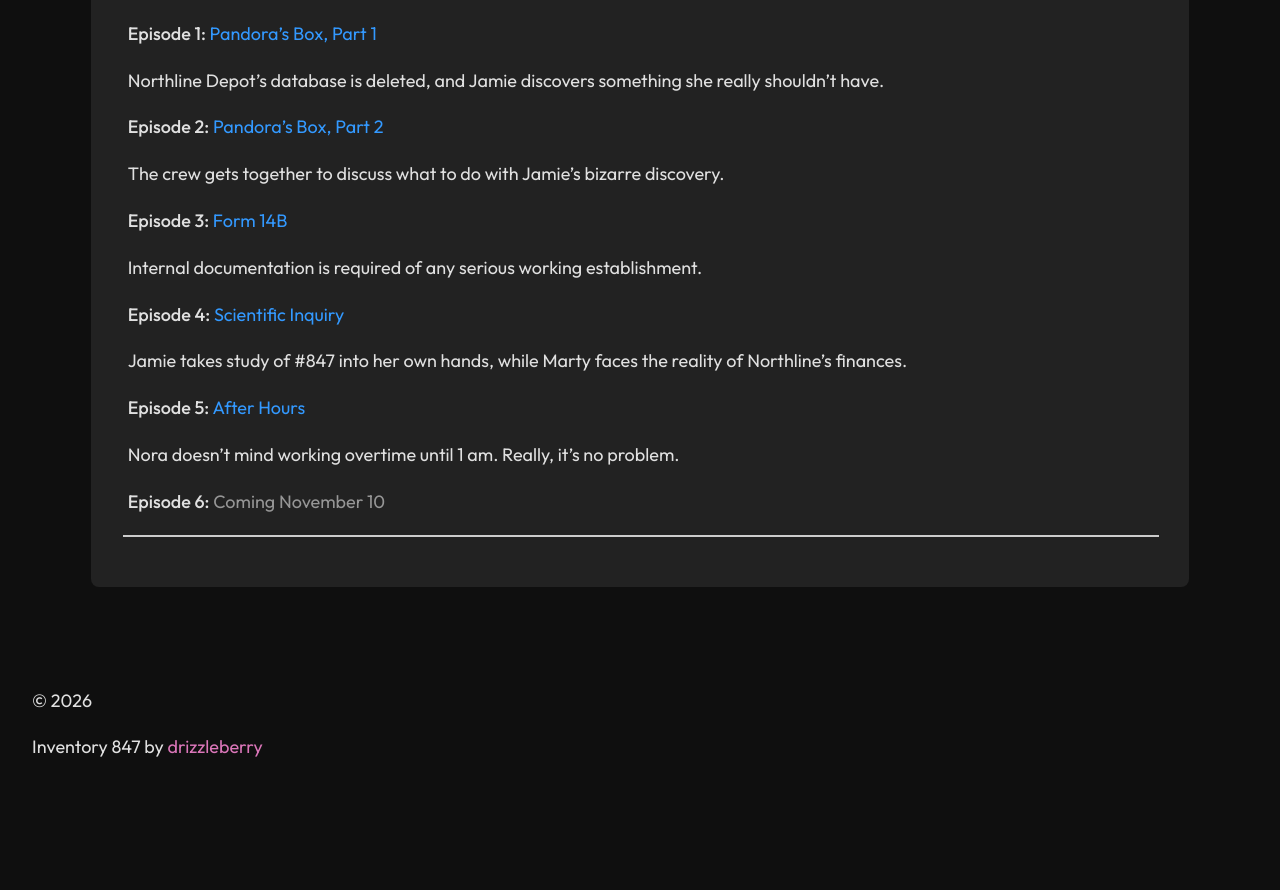
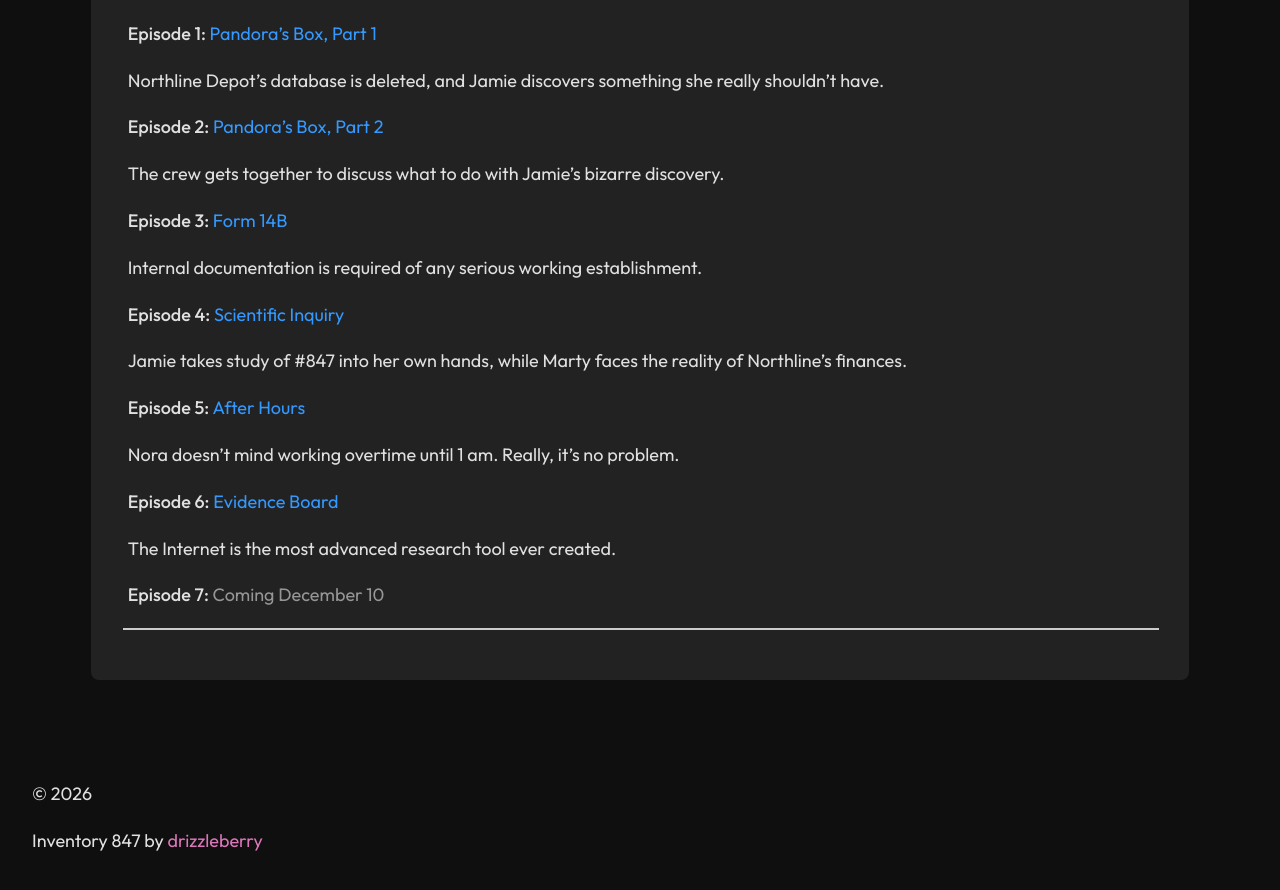
Before and after one commit to drizzleberry/drizzleberry.github.io, a Jekyll site: the page built from index.md, in a window 1280 px wide and 900 px high, scrolled down 717 px. Shown: the top 890 px of the window. Built offline with Jekyll 4.4.1, drawn with Linux system fonts in a browser that asks for light colours; before the commit the page ends 1523 px from its top, so only the background shows below that.

Commit message:
Update index.md

```diff
--- a/index.md
+++ b/index.md
@@ -24,4 +24,8 @@ Jamie takes study of #847 into her own hands, while Marty faces the reality of N
 
 Nora doesn't mind working overtime until 1 am. Really, it's no problem.
 
-**Episode 6:** <a>Coming November 10</a>
+**Episode 6:** [Evidence Board](/6/)
+
+The Internet is the most advanced research tool ever created.
+
+**Episode 7:** <a>Coming December 10</a>
```
